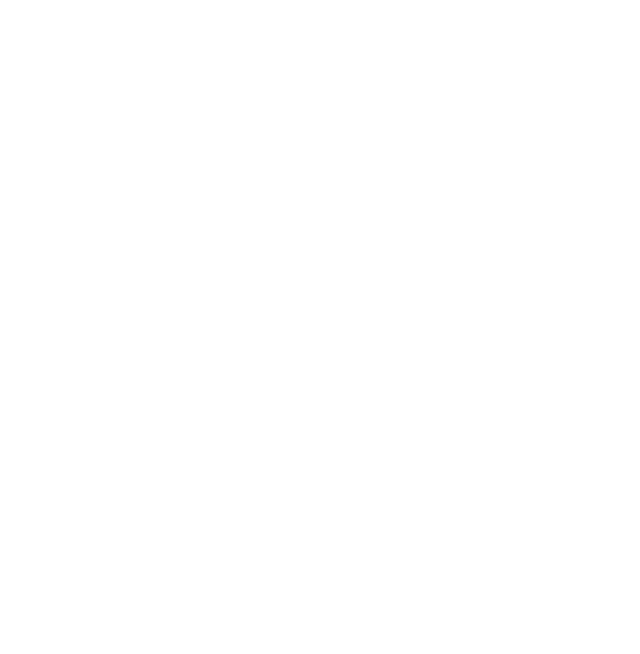
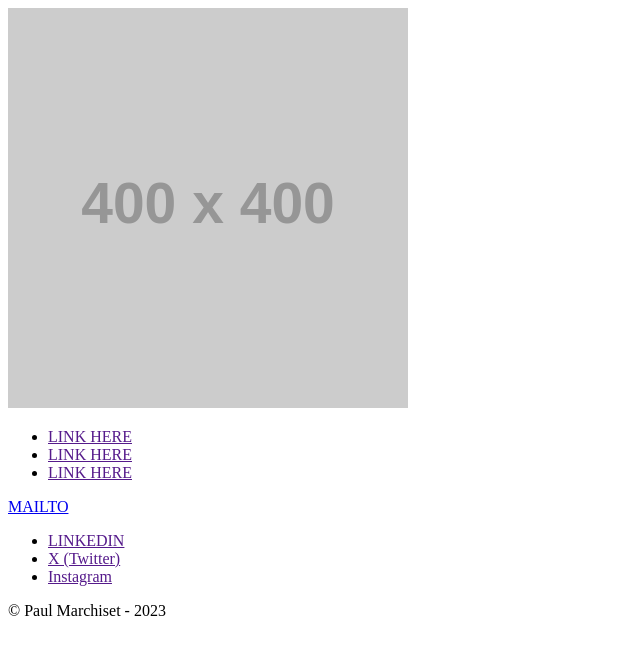
Before and after one commit to PaulMarchiset/412-web5, a plain HTML site: page template.html in a window 1280 px wide. Shown: the whole page, without its empty margins (0-640 px from the left). Drawn offline with Linux system fonts and the light colour scheme; placeholder pictures from the web are drawn by us.

Commit message:
template page : header and footer

```diff
--- a/template.html
+++ b/template.html
@@ -6,6 +6,24 @@
     <title>Document</title>
 </head>
 <body>
-
+    <header>
+        <img src="https://placehold.co/400x400" alt="Logo">
+        <nav>
+            <ul>
+                <li><a href="">LINK HERE</a></li>
+                <li><a href="">LINK HERE</a></li>
+                <li><a href="">LINK HERE</a></li>
+            </ul>
+        </nav>
+    </header>
+    <footer>
+        <sections><a href="mailto:6254756@edu.vaniercollege.qc.ca">MAILTO</a></sections>
+        <sections><ul>
+            <li><a href="">LINKEDIN</a></li>
+            <li><a href="">X (Twitter)</a></li>
+            <li><a href="">Instagram</a></li>
+        </ul></sections>
+        <sections>&copy; Paul Marchiset - 2023</sections>
+    </footer>
 </body>
-</html>
+</html
```
Also changed, not shown: 1 other file.
